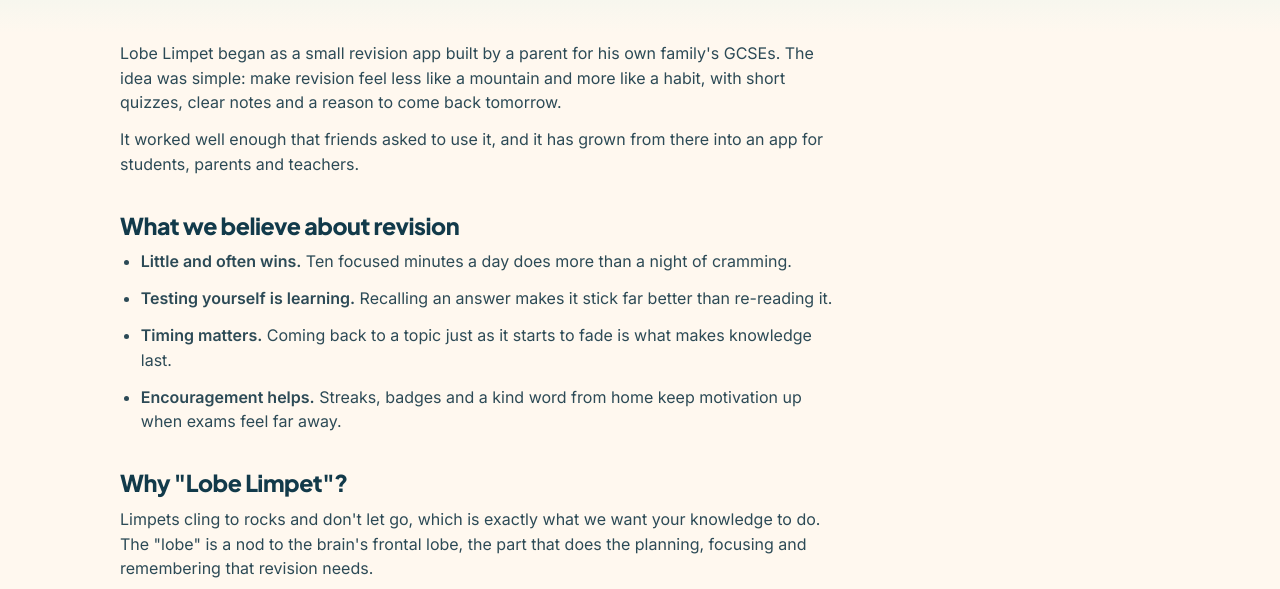
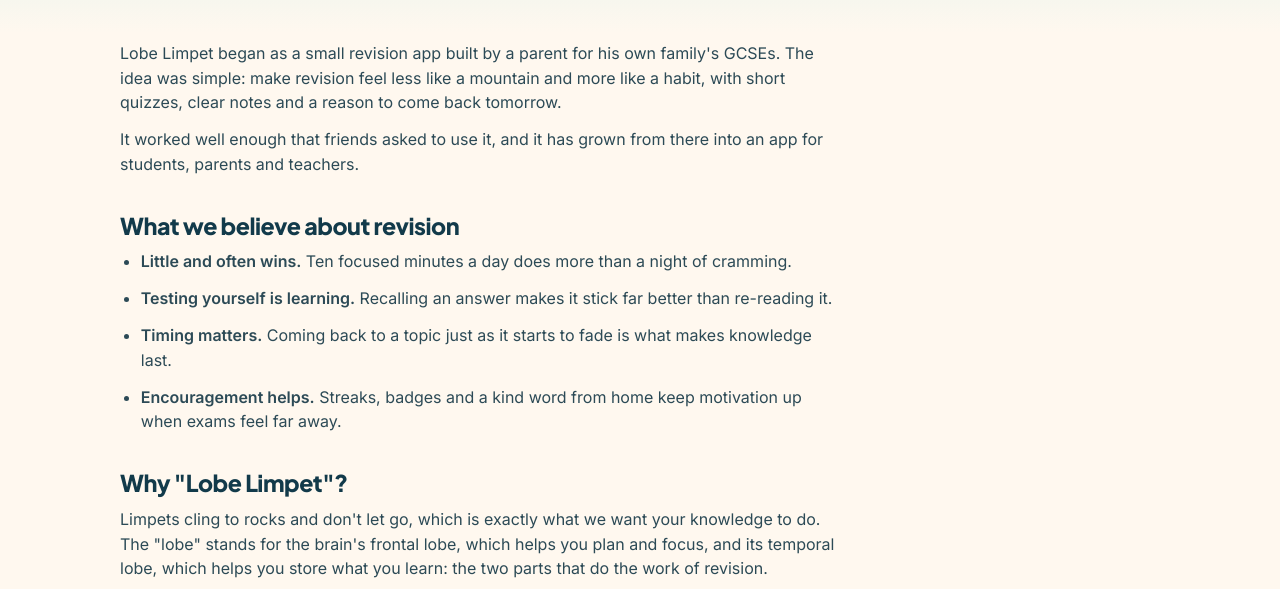
Before and after one commit to CaryGibbs/carygibbs.com, a plain HTML site: page hub/about.html in a window 1280 px wide. Shown: the part 211-800 px from the top of the page. Drawn offline with Linux system fonts and the light colour scheme; no server answers.

Commit message:
About: name explains frontal and temporal lobes
The 'lobe' now stands for the frontal lobe (planning and focus) and the temporal lobe (storing what you learn), alongside the existing limpet line.

```diff
--- a/hub/about.html
+++ b/hub/about.html
@@ -31,7 +31,7 @@
 </ul>
 
 <h2>Why "Lobe Limpet"?</h2>
-<p>Limpets cling to rocks and don't let go, which is exactly what we want your knowledge to do. The "lobe" is a nod to the brain's frontal lobe, the part that does the planning, focusing and remembering that revision needs.</p>
+<p>Limpets cling to rocks and don't let go, which is exactly what we want your knowledge to do. The "lobe" stands for the brain's frontal lobe, which helps you plan and focus, and its temporal lobe, which helps you store what you learn: the two parts that do the work of revision.</p>
 
 <h2>What makes it different</h2>
 <ul>
```
